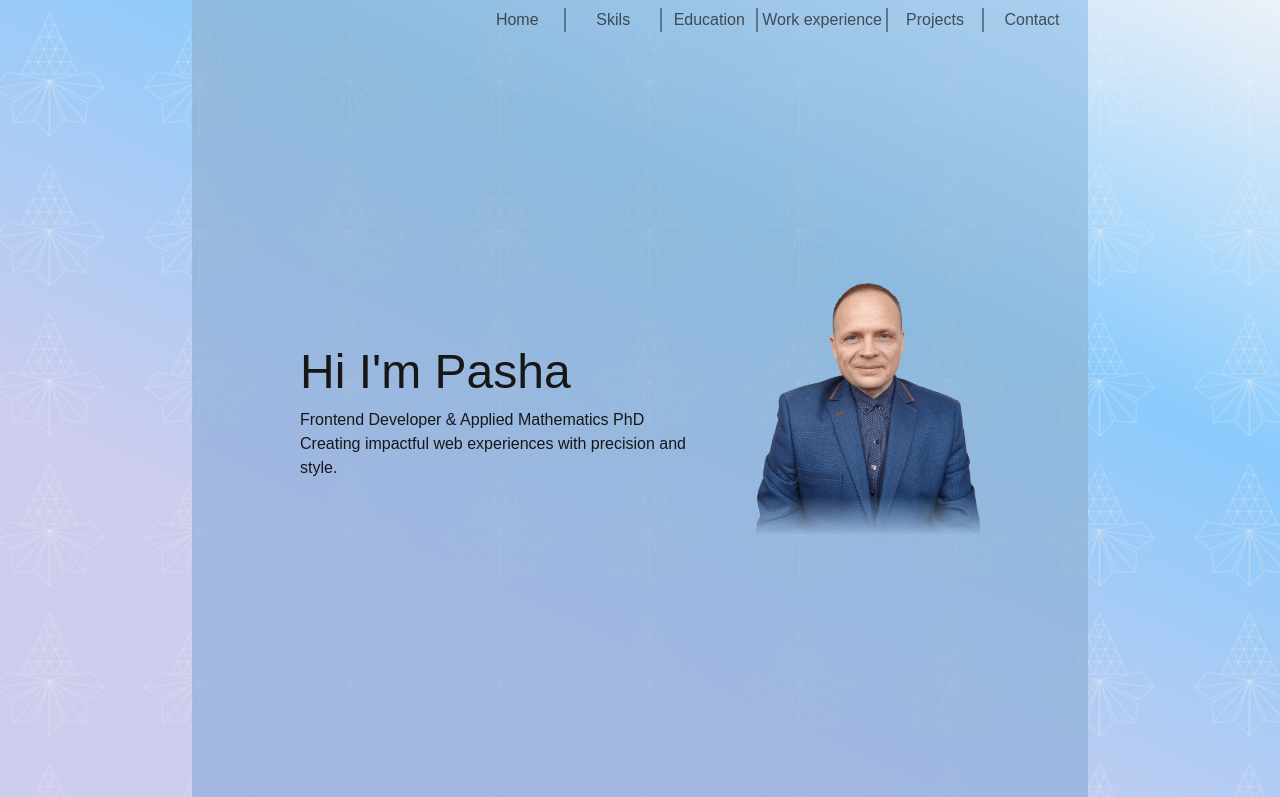
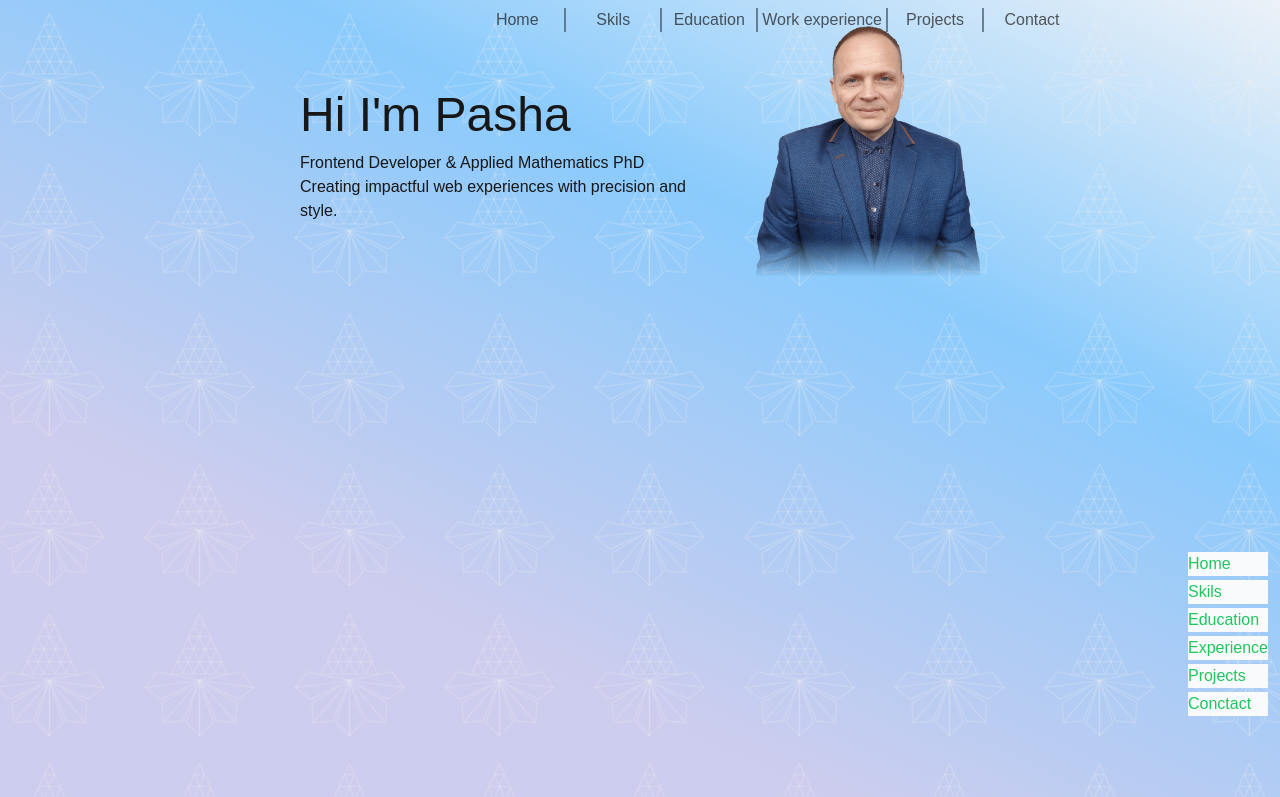
Before and after one commit to Pasha147/cv_2024, a Next.js app in the folder cv24/: page / in a window 1280 px wide. Shown: the top 797 px of the page. Built offline with nearby package versions, Linux system fonts and the light colour scheme.

Commit message:
Bullet-color-menu is working

```diff
--- a/cv24/app/appdata.js
+++ b/cv24/app/appdata.js
@@ -1,3 +1,28 @@
 export const text = {
-
+   bulletMenu:[
+    {
+        textEn: 'Home',
+        textUkr: 'Додому',
+    },
+    {
+        textEn: 'Skils',
+        textUkr: 'Навички',
+    },
+    {
+        textEn: 'Education',
+        textUkr: 'Освіта',
+    },
+    {
+        textEn: 'Experience',
+        textUkr: 'Досвід',
+    },
+    {
+        textEn: 'Projects',
+        textUkr: 'Проекти',
+    },
+    {
+        textEn: 'Conctact',
+        textUkr: 'Контакт',
+    },
+   ]
   };
--- a/cv24/app/page.js
+++ b/cv24/app/page.js
@@ -8,22 +8,91 @@ import Experience from "./ua/experience.jsx";
 import Projects from "./ua/projects.jsx";
 import Contact from "./ua/contact.jsx";
 import Footer from "./ua/footer.jsx";
+import { text } from "./appdata";
+import { useEffect, useState, useRef } from "react";
+import ColorMenu from "./ua/color_menu.jsx";
 
 export default function Home() {
+  const itemEls = useRef([]);
+  const [colorMenu, setColorMenu] = useState(
+    text.bulletMenu.map((item) => {
+      return { ...item, ratio: 0 };
+    })
+  );
+
+  useEffect(() => {
+    const artSt = text.bulletMenu.map((art, n) => {
+      return { id: `artId${n}`, intersect: false, ratio: 0 };
+    });
+
+    let observerOptions = {
+      root: null,
+      rootMargin: "0px",
+      threshold: [],
+    };
+
+    for (let i = 0; i <= 1.0; i += 0.01) {
+      observerOptions.threshold.push(i);
+    }
+
+    let intersectionCallback = (entries) => {
+      let newSecSt = [...artSt];
+      entries.forEach((entry) => {
+
+        let articleId = entry.target.id;
+        let isIntersecting = entry.isIntersecting;
+        let n = artSt.findIndex((el) => el.id === articleId);
+
+        newSecSt[n].intersect = isIntersecting;
+        newSecSt[n].ratio = Math.floor(entry.intersectionRatio * 100);
+      });
+
+      const newColorMenu = [...colorMenu];
+      newColorMenu.forEach((item, n) => {
+        newColorMenu[n].ratio = newSecSt[n].ratio;
+      });
+
+      setColorMenu(newColorMenu);
+    };
+
+    const observers = [];
+    artSt.forEach(() => {
+      observers.push(
+        new IntersectionObserver(intersectionCallback, observerOptions)
+      );
+    });
+
+    observers.forEach((observer, n) => {
+      observer.observe(itemEls.current[n]);
+    });
+    return () => observers.forEach((observer) => observer.disconnect());
+  }, []);
+
   return (
     <>
       <Header />
-      <main className="max-w-4xl mx-auto [&>section]:pt-10  [&>section]:min-h-[100vh] [&>section]:bg-resume-section [&>section]:bg-gradient-cover-grid [&>section]:bg-no-repeat-grid [&>section]:bg-center-grid dark:[&>section]:bg-resume-section_d">
-       <Aboutme/>
-       <Skils/>
-       <Education/>
-       <Experience/>
-       <Projects/>
-       <Contact/>
-
+      <ColorMenu colorMenu={colorMenu} />
+      <main className="max-w-4xl mx-auto [&>section]:pt-10  [&>div]:min-h-[100vh] [&>section]:bg-resume-section [&>section]:bg-gradient-cover-grid [&>section]:bg-no-repeat-grid [&>section]:bg-center-grid dark:[&>section]:bg-resume-section_d">
+        <div id={`artId${0}`} ref={(element) => (itemEls.current[0] = element)}>
+          <Aboutme />
+        </div>
+        <div id={`artId${1}`} ref={(element) => (itemEls.current[1] = element)}>
+          <Skils />
+        </div>
+        <div id={`artId${2}`} ref={(element) => (itemEls.current[2] = element)}>
+          <Education />
+        </div>
+        <div id={`artId${3}`} ref={(element) => (itemEls.current[3] = element)}>
+          <Experience />
+        </div>
+        <div id={`artId${4}`} ref={(element) => (itemEls.current[4] = element)}>
+          <Projects />
+        </div>
+        <div id={`artId${5}`} ref={(element) => (itemEls.current[5] = element)}>
+          <Contact />
+        </div>
       </main>
-       <Footer/>
-
+      <Footer />
     </>
   );
 }
--- /dev/null
+++ b/cv24/app/ua/color_menu.jsx
@@ -0,0 +1,17 @@
+import React from "react";
+
+export default function ColorMenu(props) {
+  const colMenu = props.colorMenu;
+    return (
+    <nav className="fixed right-2 bottom-[10%] ">
+      <ul>
+        {colMenu.map((item, n) => {
+          return <li key={`colMenu${n}`}
+          className="bg-slate-50 text-green-500 m-1"
+          style={{opacity:`${item.ratio/100}`}}
+          >{`${item.textEn}`}</li>;
+        })}
+      </ul>
+    </nav>
+  );
+}
```
